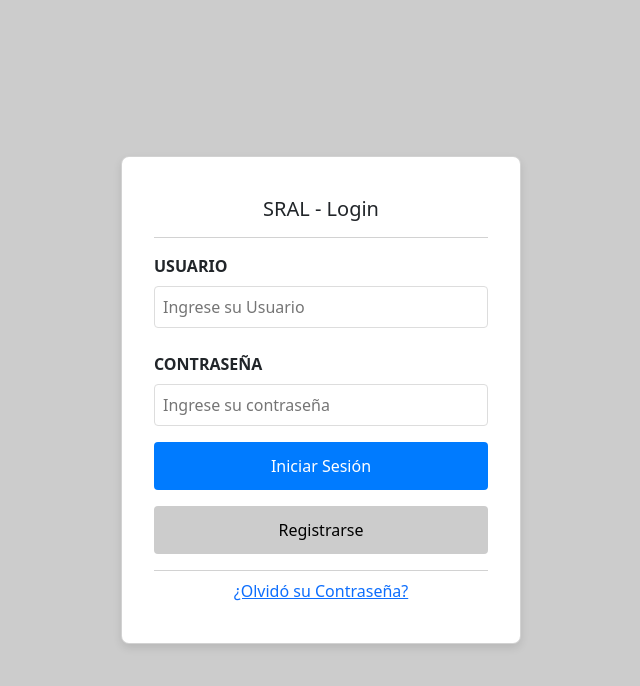
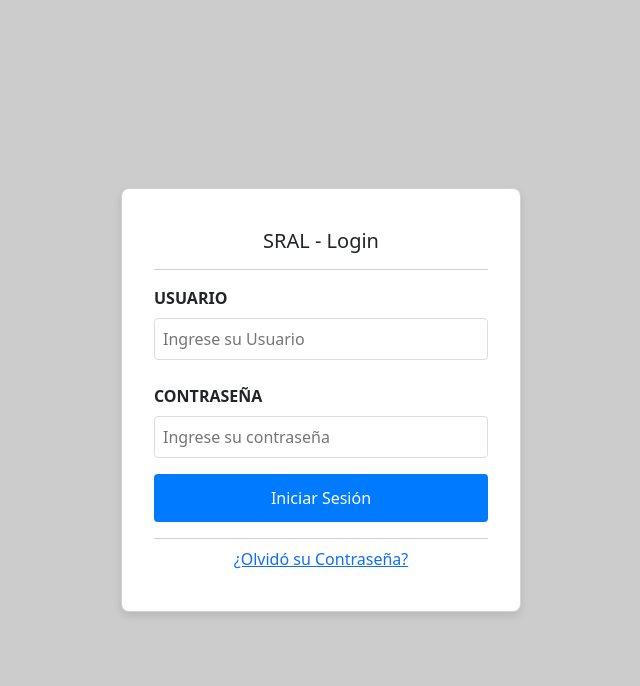
Before and after one commit to JavierQaZ/SRALv2, a React (Vite) app in the folder Frontend/: page /login in a window 1280 px wide. Shown: the top 686 px of the page, without its empty margins (319-959 px from the left). Built offline with nearby package versions, Linux system fonts and the light colour scheme.

Commit message:
minor fixes

```diff
--- a/Frontend/src/views/Login.jsx
+++ b/Frontend/src/views/Login.jsx
@@ -78,11 +78,6 @@ function Login() {
                         Iniciar Sesión
                     </Button>
                 </form>
-                <Link to="/signup">
-                        <Button className="button-signup w-full">
-                            Registrarse
-                        </Button>
-                    </Link>
                 <CardFooter className="card-footer">
                     <Link to="/recover" className="text-sm text-center text-blue-500 hover:underline">
                     ¿Olvidó su Contraseña?
--- a/Frontend/src/views/SignUp.jsx
+++ /dev/null
@@ -1,11 +0,0 @@
-import React from "react";
-
-function SignUp() {
-    return (
-        <div>
-            <p>xd</p>
-        </div>
-    )
-}
-
-export default SignUp;
```
